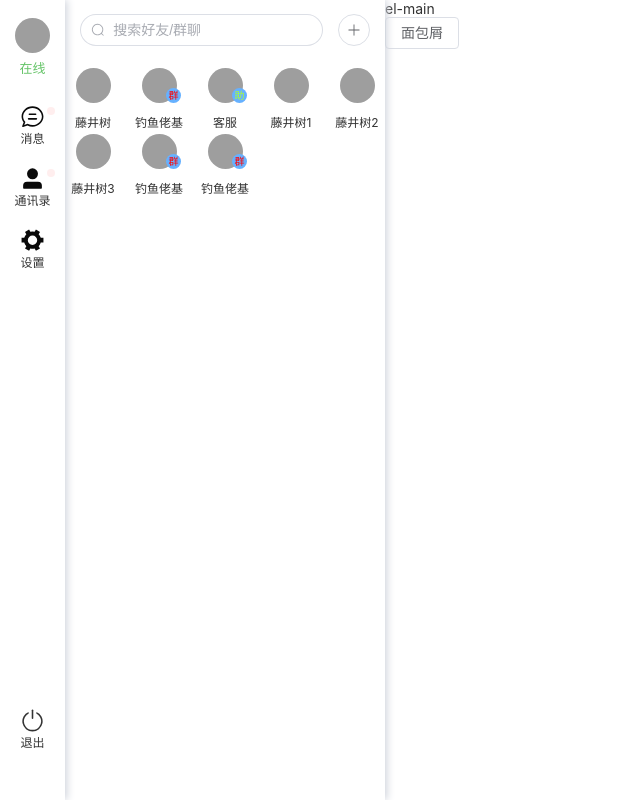
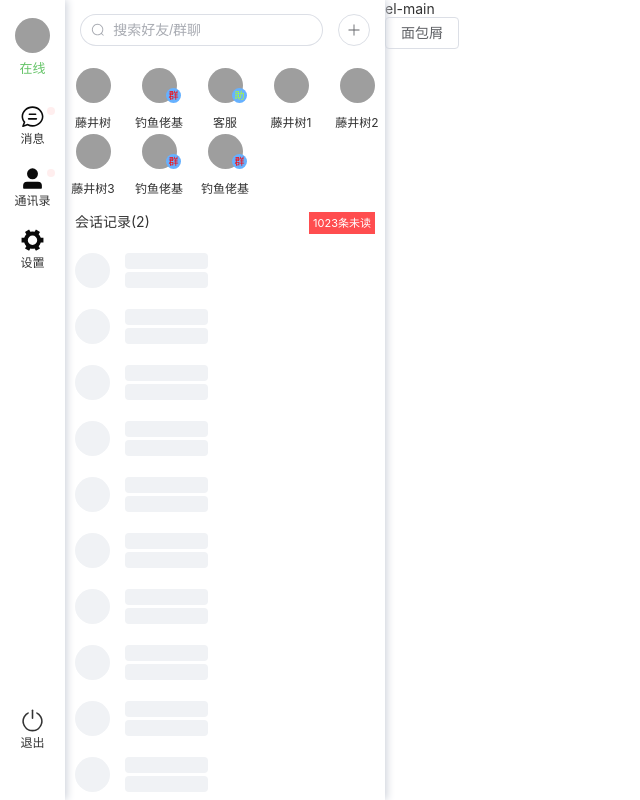
Before and after one commit to meloncodezhang/koala-chat, a Vue app: page /message in a window 1280 px wide. Shown: the whole page, without its empty margins (0-640 px from the left). Built offline with nearby package versions, Linux system fonts and the light colour scheme; grey boxes are pictures that could not be loaded.

Commit message:
会话栏-会话列表区域样式布局完成(未加载部分)

```diff
--- a/src/components/views/message/SideBar.vue
+++ b/src/components/views/message/SideBar.vue
@@ -14,7 +14,7 @@
 
         </header>
 
-        <!-- 显示置顶列表 -->
+        <!-- 头部内容-置顶列表 -->
         <header class="el-header header-top">
             <!-- 每个置顶元素绑定Popover气泡卡片 -->
             <el-popover
@@ -60,12 +60,22 @@
 
         </header>
 
-        <header class="el-header header-badge">
-            <!-- <div>头部内容-未读区域</div> -->
+        <!-- 头部内容-未读区域 -->
+        <header
+            class="el-header header-badge"
+            v-show="talkItems.length > 0"
+        >
+            <!-- 会话记录总条数 -->
+            <p>会话记录({{talkItems.length}})</p>
+            <p>
+                <span class="badge unread" v-show="unreadNum">{{unreadNum}}条未读</span>
+            </p>
+
         </header>
 
-        <main class="el-main">
-            <!-- <div>会话列表</div> -->
+        <main class="el-main me-scrollbar me-scrollbar-thumb" id="talk-session-list">
+            <!-- 根据会话列表加载状态,展示不同的内容 -->
+            <template v-if="loadStatus==2"><Skeleton /></template>
         </main>
     </section>
 
@@ -74,6 +84,7 @@
 <script setup>
 import { Search,Tools,Plus} from '@element-plus/icons-vue'
 import { reactive, ref } from 'vue'
+import Skeleton from './Skeleton.vue'
 const inputValue = ref("")
 const topItems = reactive([
     {
@@ -120,6 +131,19 @@ const activeTab = ref("")
 const isActive = (item) => {
     return activeTab.value == item.name
 }
+
+// 未读消息列表
+const talkItems = reactive([
+    {"message":"hello","id":"1"},{"message":"hi","id":"2"}
+])
+// 未读消息数量
+const unreadNum = ref(1023)
+
+// 会话列表加载状态 loadStatus:1-未加载,2-加载中,3-加载完成,4-加载失败
+const loadStatus = ref(2)
+
+
+
 </script>
 
 <style scoped lang="scss">
@@ -127,10 +151,13 @@ const isActive = (item) => {
 .el-container {
     display: flex;
     flex-direction: column;
+    height: 100%;
+    box-sizing: border-box;
 }
 
 .el-header {
     padding: 0px;
+
 }
 .header-tools {
     flex-shrink: 0;
@@ -213,7 +240,30 @@ const isActive = (item) => {
             color: green;
         }
     }
+    // 元素的高度由子元素确定
+    height: auto;
 }
+
+.header-badge {
+    height: 38px;
+    display: flex;
+    align-items: center;
+    justify-content: space-between;
+    padding-left: 10px;
+    padding-right: 10px;
+    .unread {
+        font-size: 11px;
+        background-color: #ff4d4f;
+        color: white;
+        cursor: pointer;
+        padding:4px;
+    }
+    // &.shadow {
+    //     box-shadow: 0 2px 6px 0 rgb(31 35 41 / 5%);
+    // }
+}
+
+
 .el-main {
     padding: 0px;
     margin: 0px;
@@ -230,8 +280,40 @@ const isActive = (item) => {
             line-height: 35px;
             text-align: center;
             width: 100%;
+            font-size: 12px;
         }
 
     }
 
+// session-list设置滚动条样式
+// 滚动条样式
+.me-scrollbar {
+  &::-webkit-scrollbar {
+    width: 3px;
+    height: 3px;
+    background-color: transparent;
+  }
+
+  &::-webkit-scrollbar-thumb {
+    border-radius: 3px;
+    background-color: transparent;
+  }
+
+  &:hover {
+    &::-webkit-scrollbar {
+      background-color: var(--im-scrollbar);
+    }
+
+    &::-webkit-scrollbar-thumb {
+      background-color: var(--im-scrollbar-thumb);
+    }
+  }
+
+  &.me-scrollbar-thumb {
+    &::-webkit-scrollbar {
+      background-color: unset;
+    }
+  }
+}
+
 </style>
--- /dev/null
+++ b/src/components/views/message/Skeleton.vue
@@ -0,0 +1,44 @@
+<template>
+
+    <div class="skeleton flex-center" v-for="i in 30" :key="i">
+        <div class="avatar">
+            <el-skeleton style="--el-skeleton-circle-size: 35px">
+                <template #template>
+                    <el-skeleton-item variant="circle" />
+                </template>
+            </el-skeleton>
+        </div>
+        <div class="content">
+            <el-skeleton class="name" :rows="0"/>
+            <el-skeleton class="info" :rows="0"/>
+        </div>
+    </div>
+
+</template>
+
+<script setup>
+
+</script>
+
+<style lang="scss" scoped>
+
+.skeleton {
+    padding: 5px 10px;
+    margin: 8px 0;
+    .avatar {
+        width: 50px;
+    }
+    .content {
+        // 未掌握
+        flex:auto
+    }
+}
+
+.flex-center {
+    display: flex;
+    align-items: center;
+    justify-content: center;
+}
+
+
+</style>
```
